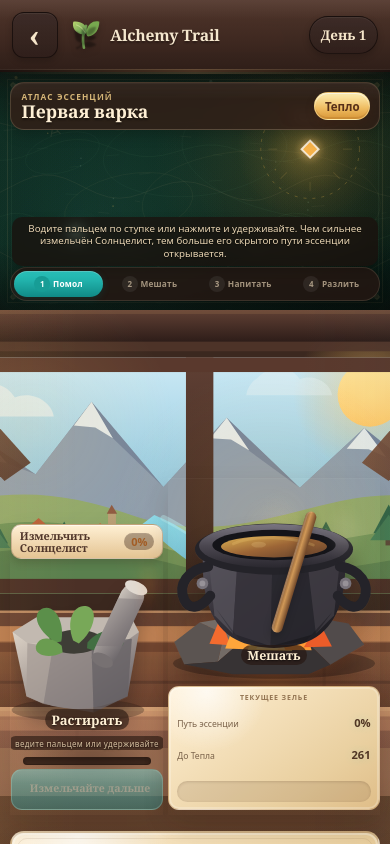
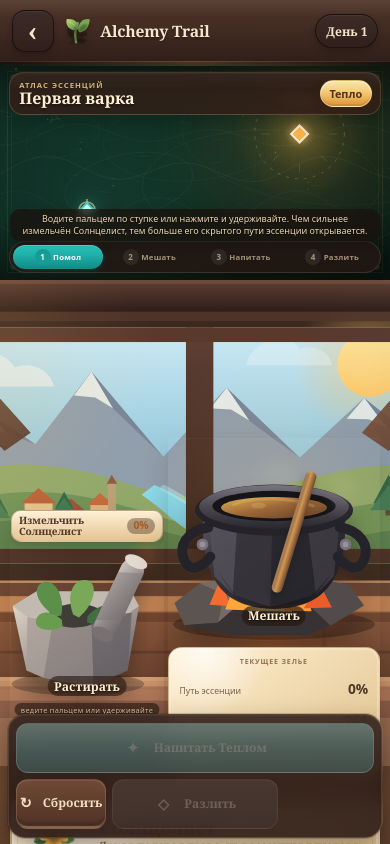
Before and after one commit to Malikk-Sh/Alchemy-trail, a website with bundled scripts: page index.html in a window 390 px wide. Both pictures are taken after a click on the button "Открыть Атлас эссенций". Shown: the top 844 px of the page. Built offline with nearby package versions, Linux system fonts and the light colour scheme.

Commit message:
feat(ui): compress Brew into a mobile game HUD
* feat(ui): compact brew controls into a game HUD

* feat(ui): load compact mobile brew HUD layer

```diff
--- a/index.html
+++ b/index.html
@@ -21,6 +21,7 @@
     <link rel="stylesheet" href="./styles/brew-v7.css" />
     <link rel="stylesheet" href="./styles/brew-v8.css" />
     <link rel="stylesheet" href="./styles/brew-v9.css" />
+    <link rel="stylesheet" href="./styles/brew-v10.css" />
   </head>
   <body>
     <main id="app" class="app-shell" aria-live="polite"></main>
--- /dev/null
+++ b/styles/brew-v10.css
@@ -0,0 +1,238 @@
+/* Brew Scene v10 — compact mobile-game HUD composition. */
+
+.game-topbar {
+  min-block-size: 64px !important;
+  grid-template-columns: 42px minmax(0,1fr) auto !important;
+  padding-block: max(.4rem, env(safe-area-inset-top)) .4rem !important;
+}
+
+.icon-button {
+  inline-size: 42px !important;
+  min-block-size: 42px !important;
+  border-radius: 13px !important;
+  font-size: 1.72rem !important;
+}
+
+.brand-lockup {
+  font-size: clamp(1rem,4.8vw,1.3rem) !important;
+}
+
+.brand-lockup > span {
+  inline-size: 30px !important;
+  block-size: 30px !important;
+}
+
+.day-chip {
+  padding: .48rem .62rem !important;
+  font-size: .76rem !important;
+}
+
+/* Atlas becomes a compact magical dashboard rather than a full screen of its own. */
+.atlas-panel,
+.atlas-canvas-wrap,
+.atlas-canvas {
+  min-block-size: 216px !important;
+  block-size: 216px !important;
+}
+
+.panel-heading-row {
+  inset: 8px 9px auto 9px !important;
+  min-block-size: 43px !important;
+  padding: .34rem .5rem .34rem .58rem !important;
+}
+
+.panel-heading-row h2 {
+  font-size: 1rem !important;
+}
+
+.panel-heading-row .eyebrow {
+  font-size: .48rem !important;
+}
+
+.effect-chip {
+  padding: .31rem .55rem !important;
+  font-size: .68rem !important;
+}
+
+.brew-guidance {
+  inset-inline: 10px !important;
+  inset-block-end: 39px !important;
+  padding: .3rem .5rem !important;
+  font-size: .56rem !important;
+}
+
+.brew-stages {
+  inset: auto 9px 7px 9px !important;
+}
+
+.brew-stages li {
+  min-block-size: 24px !important;
+  font-size: .49rem !important;
+}
+
+/* Keep the illustrated scene dominant while shortening document-like spacing. */
+.workbench {
+  gap: .42rem .28rem !important;
+  padding-block-start: 9.9rem !important;
+  padding-block-end: max(5.4rem, calc(env(safe-area-inset-bottom) + 4.7rem)) !important;
+  overflow: visible !important;
+}
+
+.control-block {
+  min-block-size: 252px !important;
+}
+
+.grind-pad,
+.grind-pad:disabled {
+  min-block-size: 174px !important;
+}
+
+.stir-block {
+  min-block-size: 282px !important;
+}
+
+/* The single implemented ingredient reads like an inventory slot, not a description article. */
+.ingredient-card {
+  grid-template-columns: 66px minmax(0,1fr) !important;
+  gap: .62rem !important;
+  min-block-size: 82px !important;
+  padding: .58rem .68rem !important;
+  border-radius: 15px !important;
+}
+
+.ingredient-symbol {
+  inline-size: 62px !important;
+  block-size: 62px !important;
+  border-radius: 15px !important;
+}
+
+.ingredient-copy .eyebrow {
+  font-size: .53rem !important;
+  letter-spacing: .11em !important;
+}
+
+.ingredient-copy h3 {
+  margin-block: .02rem .13rem !important;
+  font-size: 1.15rem !important;
+  line-height: 1 !important;
+}
+
+.ingredient-copy p:last-child {
+  display: -webkit-box;
+  overflow: hidden;
+  max-inline-size: none !important;
+  color: #725b48 !important;
+  font-size: .72rem !important;
+  line-height: 1.25 !important;
+  -webkit-box-orient: vertical;
+  -webkit-line-clamp: 2;
+}
+
+/* Real actions become a bottom game HUD. No fake navigation is introduced. */
+.action-row {
+  position: sticky !important;
+  z-index: 30 !important;
+  inset-block-end: max(.4rem, env(safe-area-inset-bottom));
+  grid-area: actions;
+  gap: .38rem !important;
+  margin-inline: -.18rem;
+  padding: .48rem !important;
+  border: 1px solid rgba(225,192,147,.16) !important;
+  border-radius: 17px !important;
+  background:
+    linear-gradient(180deg, rgba(255,255,255,.045), transparent 34%),
+    rgba(49,31,24,.93) !important;
+  box-shadow:
+    inset 0 1px rgba(255,255,255,.045),
+    0 12px 28px rgba(20,11,8,.36),
+    0 0 0 1px rgba(23,12,8,.18) !important;
+  backdrop-filter: blur(12px);
+}
+
+.action-row button {
+  min-block-size: 50px !important;
+  border-radius: 12px !important;
+  font-size: clamp(.68rem,3.1vw,.82rem) !important;
+  line-height: 1.05;
+}
+
+.action-row .primary-button {
+  min-inline-size: 0;
+}
+
+/* Compact labels keep the physical objects as the visual focus. */
+.control-label {
+  padding: .24rem .42rem !important;
+  font-size: .63rem !important;
+}
+
+.control-value {
+  font-size: .64rem !important;
+}
+
+.grind-pad strong,
+.stir-pad > strong {
+  font-size: .76rem !important;
+}
+
+.grind-pad small,
+.stir-pad > small {
+  font-size: .46rem !important;
+}
+
+.brew-readout {
+  padding: .62rem .65rem !important;
+  border-radius: 14px !important;
+}
+
+.brew-readout > div {
+  font-size: .66rem !important;
+}
+
+.brew-readout strong {
+  font-size: .86rem !important;
+}
+
+@media (max-width: 370px) {
+  .game-topbar {
+    grid-template-columns: 39px minmax(0,1fr) auto !important;
+  }
+
+  .brand-lockup {
+    font-size: .98rem !important;
+  }
+
+  .brand-lockup > span {
+    inline-size: 27px !important;
+    block-size: 27px !important;
+  }
+
+  .atlas-panel,
+  .atlas-canvas-wrap,
+  .atlas-canvas {
+    min-block-size: 204px !important;
+    block-size: 204px !important;
+  }
+
+  .workbench {
+    padding-block-start: 9.35rem !important;
+  }
+
+  .ingredient-card {
+    grid-template-columns: 58px minmax(0,1fr) !important;
+  }
+
+  .ingredient-symbol {
+    inline-size: 54px !important;
+    block-size: 54px !important;
+  }
+
+  .ingredient-copy p:last-child {
+    -webkit-line-clamp: 1;
+  }
+
+  .action-row {
+    gap: .26rem !important;
+    padding: .4rem !important;
+  }
+}
```
